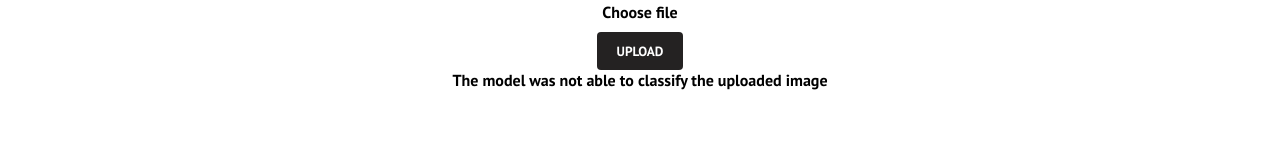
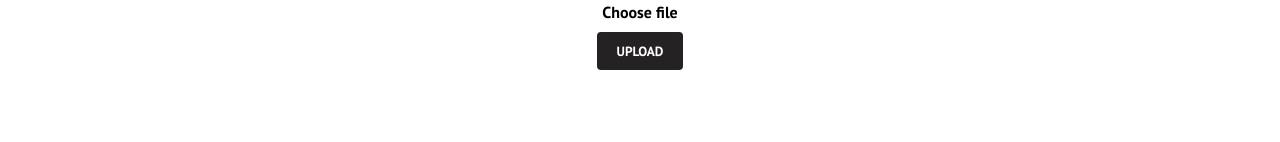
Before and after one commit to NitinNegi218/SIH_frontend, a React (Create React App) app: page /services in a window 1280 px wide. Shown: the part 140-282 px from the top of the page. Built offline with nearby package versions, Linux system fonts and the light colour scheme; the HTML template or start-up script is replaced by a standard one.

Commit message:
Removed p tag

```diff
--- a/src/components/pages/Services.js
+++ b/src/components/pages/Services.js
@@ -104,7 +104,7 @@ function Services() {
             />
 
             </>
-          ) : (<p>The model was not able to classify the uploaded image</p>)}
+          ) : (<></>)}
           {/* <input
           type="file"
           accept="image/*"
```
